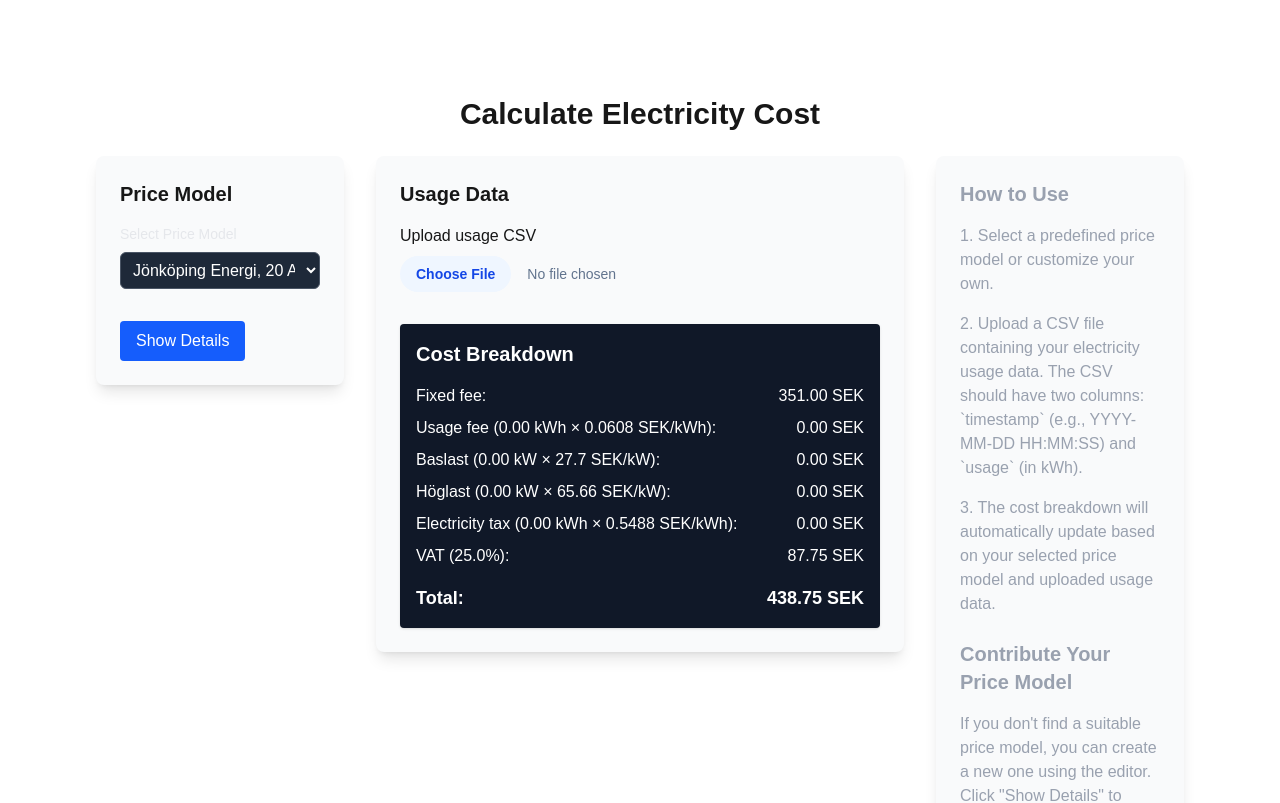
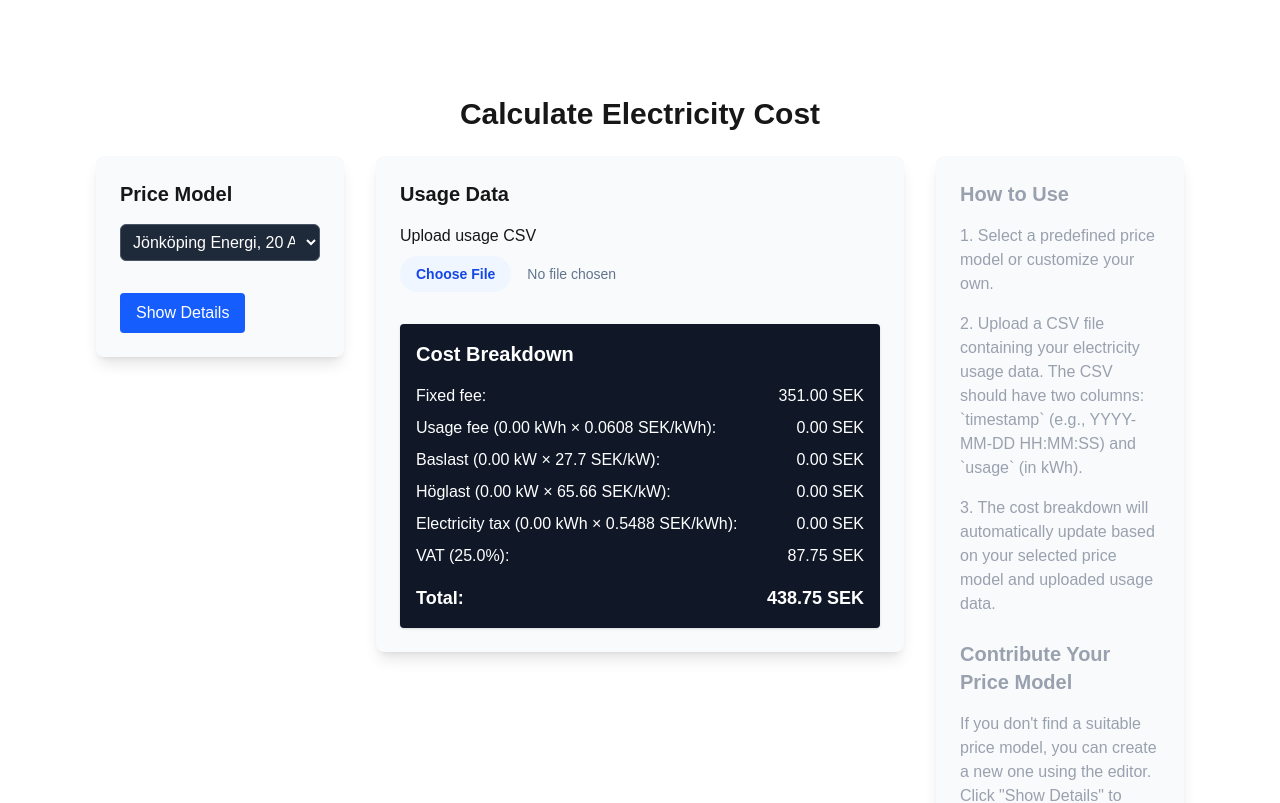
Before and after one commit to jmalm/power-bill-react, a Next.js app: page / in a window 1280 px wide. Shown: the top 803 px of the page. Built offline with nearby package versions, Linux system fonts and the light colour scheme.

Commit message:
Remove unnecessary label

```diff
--- a/app/components/PriceModelSelector.tsx
+++ b/app/components/PriceModelSelector.tsx
@@ -17,9 +17,6 @@ export default function PriceModelSelector({
 }: PriceModelSelectorProps) {
   return (
     <div className="mb-4">
-      <label htmlFor="price-model-select" className="block text-sm font-medium text-gray-200 mb-2">
-        Select Price Model
-      </label>
       <select
         id="price-model-select"
         value={selectedModel}
```
